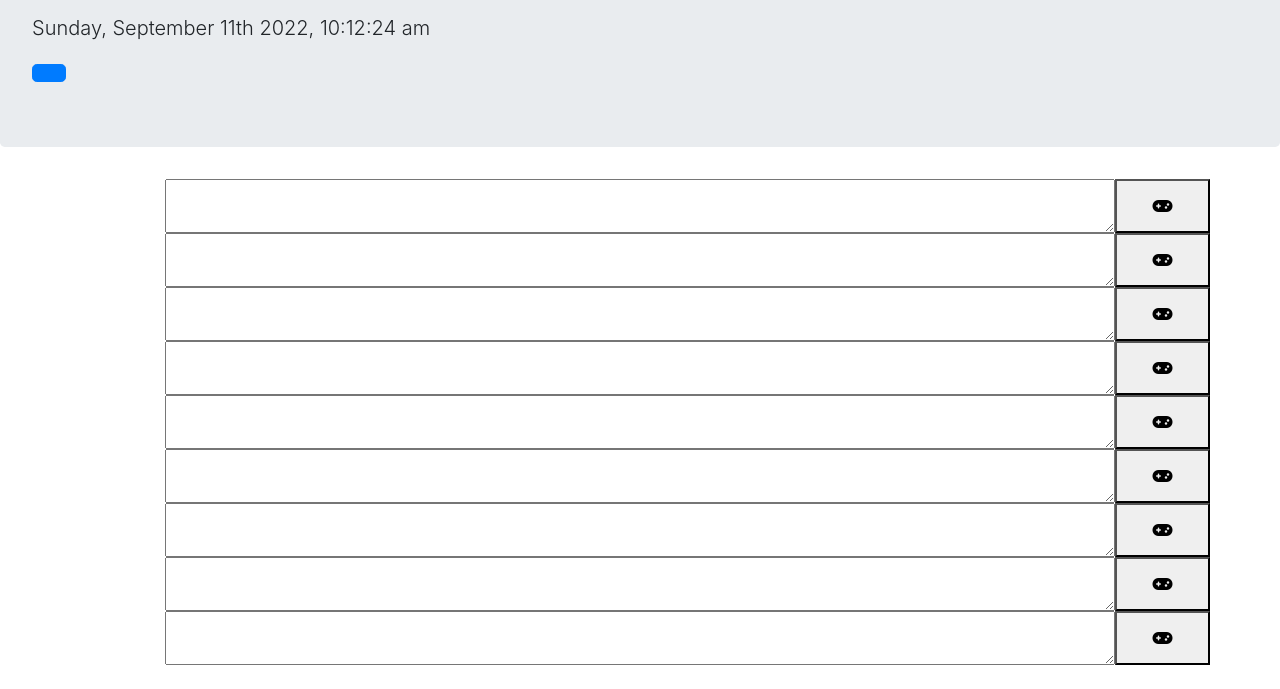
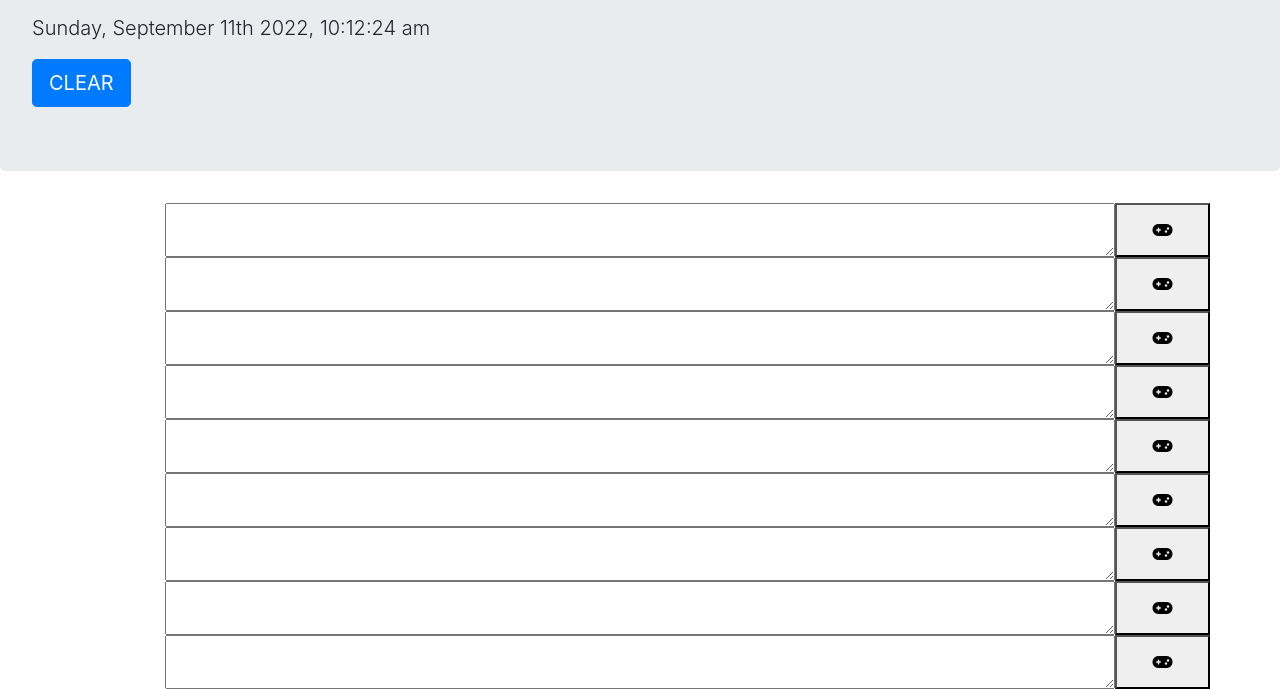
Before and after one commit to toddrgarner/work-day-scheduler, a plain HTML site: page index.html in a window 1280 px wide. Shown: the part 215-904 px from the top of the page. Before the commit the page ends 880 px from the top, so only its background shows below. Drawn offline with nearby package versions, Linux system fonts and the light colour scheme; files that its build step writes are made by us from their sources; files whose address does not match are found by name.

Commit message:
updated index.html

```diff
--- a/index.html
+++ b/index.html
@@ -22,7 +22,7 @@
         <h1 class="display-3">Work Day Scheduler</h1>
         <p class="lead">Put your life at ease with Work Day Scheduler!</p>
         <p id="currentDay" class="lead"></p>
-        <button id="clearFieldsBtn" type="button" class="btn btn-primary btn-lg"></button>
+        <button id="clearFieldsBtn" type="button" class="btn btn-primary btn-lg">CLEAR</button>
     </header>
 
     <div class="container">
```
